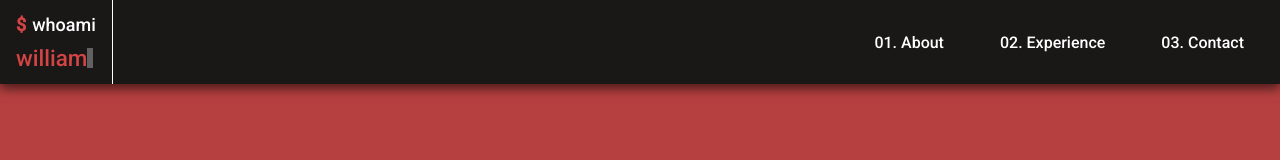
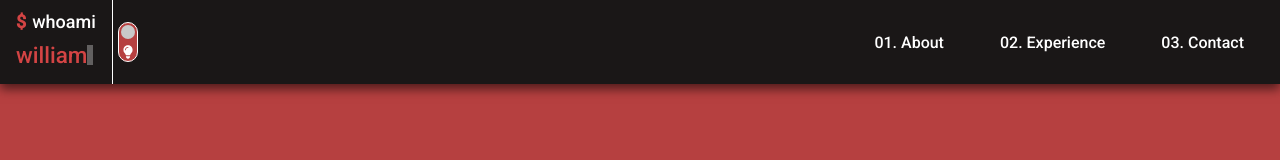
Before and after one commit to wi11ahern/who-am-i, a React (Vite) app: page / in a window 1280 px wide. Shown: the top 160 px of the page. Built offline with nearby package versions, Linux system fonts and the light colour scheme.

Commit message:
Add redux store for ui theme and initial theme toggle component

```diff
--- a/package.json
+++ b/package.json
@@ -14,10 +14,12 @@
     "@fortawesome/free-regular-svg-icons": "^6.3.0",
     "@fortawesome/free-solid-svg-icons": "^6.3.0",
     "@fortawesome/react-fontawesome": "^0.2.0",
+    "@reduxjs/toolkit": "^1.9.3",
     "babel-plugin-macros": "^3.1.0",
     "nginx": "^1.0.8",
     "react": "^18.2.0",
-    "react-dom": "^18.2.0"
+    "react-dom": "^18.2.0",
+    "react-redux": "^8.0.5"
   },
   "devDependencies": {
     "@types/react": "^18.0.27",
--- a/src/components/layout/header.module.css
+++ b/src/components/layout/header.module.css
@@ -8,6 +8,7 @@
   top: 0px;
   transition: all 0.5s cubic-bezier(0.4, 0, 0.2, 1);
   height: 5.25rem;
+  align-items: center;
 }
 
 .hide {
--- a/src/components/layout/header.tsx
+++ b/src/components/layout/header.tsx
@@ -1,4 +1,5 @@
 import useScrollDirection from "../../hooks/useScrollDirection";
+import ThemeToggle from "../theme-toggle/theme-toggle";
 import styles from "./header.module.css";
 import MainNav from "./main-nav";
 import WhoAmILogo from "./whoami-logo";
@@ -12,6 +13,7 @@ const Header = () => {
   return (
     <header className={`${styles.header} ${headerScrollClass}`}>
       <WhoAmILogo />
+      <ThemeToggle />
       <MainNav />
     </header>
   );
--- /dev/null
+++ b/src/components/theme-toggle/theme-toggle.module.css
@@ -0,0 +1,78 @@
+/* The switch - the box around the slider */
+.switch {
+  margin: auto 5px;
+  position: relative;
+  display: inline-block;
+  min-width: 20px;
+  height: 40px;
+  min-height: 40px;
+}
+
+/* Hide default HTML checkbox */
+.switch input {
+  opacity: 0;
+  width: 0;
+  height: 0;
+}
+
+.moon {
+  color: white;
+  position: absolute;
+  justify-content: center;
+  top: 2px;
+  left: 4.5px;
+  right: 0;
+  bottom: 0;
+  width: 10px;
+  z-index: 1;
+  transition: 0.4s;
+}
+
+.lightbulb {
+  color: white;
+  position: absolute;
+  justify-content: center;
+  left: 5px;
+  right: 0;
+  bottom: 2px;
+  z-index: 1;
+  width: 10px;
+  transition: 0.4s;
+}
+
+/* The slider */
+.slider {
+  border: solid 1px white;
+  border-radius: 26px;
+  position: absolute;
+  cursor: pointer;
+  top: 0;
+  left: 0;
+  right: 0;
+  bottom: 0;
+  background-color: var(--red);
+  -webkit-transition: 0.4s;
+  transition: 0.4s;
+}
+
+.slider:before {
+  position: absolute;
+  content: "";
+  height: 14px;
+  width: 14px;
+  left: 2px;
+  top: 2px;
+  background-color: rgb(201, 201, 201);
+  -webkit-transition: 0.4s;
+  transition: 0.4s;
+  border-radius: 34px;
+  z-index: 2;
+}
+
+input:checked + .slider {
+  background-color: var(--black);
+}
+
+input:checked + .slider:before {
+  transform: translateY(20px);
+}
--- /dev/null
+++ b/src/components/theme-toggle/theme-toggle.tsx
@@ -0,0 +1,30 @@
+import { useDispatch, useSelector } from "react-redux";
+import { Theme, uiActions } from "../../store/ui";
+import { RootState } from "../../store/store";
+import { FontAwesomeIcon } from "@fortawesome/react-fontawesome";
+import { faMoon, faLightbulb } from "@fortawesome/free-solid-svg-icons";
+import styles from "./theme-toggle.module.css";
+
+interface Props {}
+
+const ThemeToggle = () => {
+  const dispatcher = useDispatch();
+  const theme = useSelector((state: RootState) => state.ui.theme);
+
+  const onToggleHandler = () => {
+    dispatcher(
+      uiActions.setTheme(theme === Theme.Light ? Theme.Dark : Theme.Light)
+    );
+  };
+
+  return (
+    <label htmlFor="theme-toggle" className={styles.switch}>
+      <input id="theme-toggle" type="checkbox" onChange={onToggleHandler} />
+      <span className={styles.slider}></span>
+      <FontAwesomeIcon icon={faMoon} className={styles.moon} />
+      <FontAwesomeIcon icon={faLightbulb} className={styles.lightbulb} />
+    </label>
+  );
+};
+
+export default ThemeToggle;
--- a/src/main.tsx
+++ b/src/main.tsx
@@ -1,10 +1,14 @@
-import React from 'react'
-import ReactDOM from 'react-dom/client'
-import App from './App'
-import './index.css'
+import React from "react";
+import store from "./store/store";
+import { Provider } from "react-redux";
+import ReactDOM from "react-dom/client";
+import App from "./App";
+import "./index.css";
 
-ReactDOM.createRoot(document.getElementById('root') as HTMLElement).render(
+ReactDOM.createRoot(document.getElementById("root") as HTMLElement).render(
   <React.StrictMode>
-    <App />
-  </React.StrictMode>,
-)
+    <Provider store={store}>
+      <App />
+    </Provider>
+  </React.StrictMode>
+);
--- /dev/null
+++ b/src/store/store.tsx
@@ -0,0 +1,15 @@
+import { configureStore } from "@reduxjs/toolkit";
+import uiSliceReducer from "./ui";
+
+const store = configureStore({
+  reducer: {
+    ui: uiSliceReducer,
+  },
+});
+
+export default store;
+
+// Infer the `RootState` and `AppDispatch` types from the store itself
+export type RootState = ReturnType<typeof store.getState>
+// Inferred type: {posts: PostsState, comments: CommentsState, users: UsersState}
+export type AppDispatch = typeof store.dispatch
--- /dev/null
+++ b/src/store/ui.tsx
@@ -0,0 +1,28 @@
+import { createSlice } from "@reduxjs/toolkit";
+
+export enum Theme {
+  Light = "light",
+  Dark = "dark",
+}
+
+export type SetThemeAction = {
+  type: string;
+  payload: Theme;
+};
+
+const initialState = {
+  theme: "light",
+};
+
+const uiSlice = createSlice({
+  name: "ui",
+  initialState,
+  reducers: {
+    setTheme(state, action: SetThemeAction) {
+      state.theme = action.payload;
+    },
+  },
+});
+
+export const uiActions = uiSlice.actions;
+export default uiSlice.reducer;
```
Also changed, not shown: 1 other file (tests, documents, lock files or other folders).
